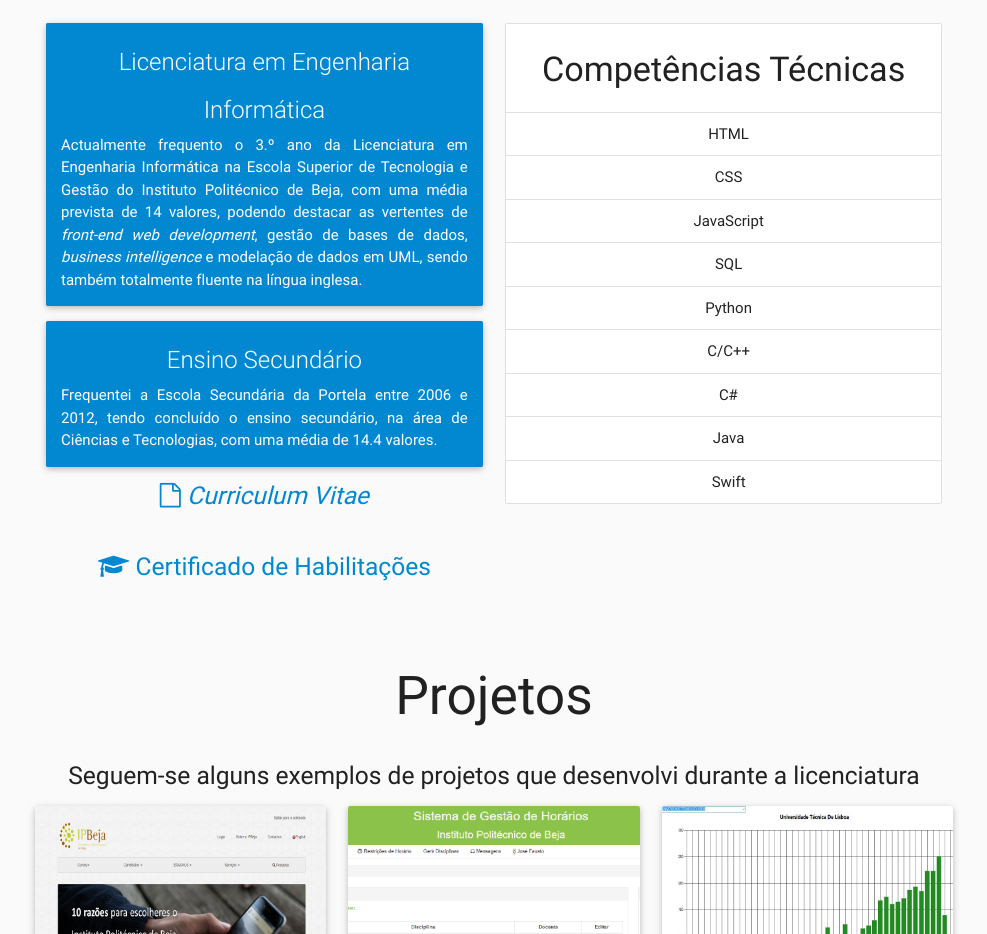
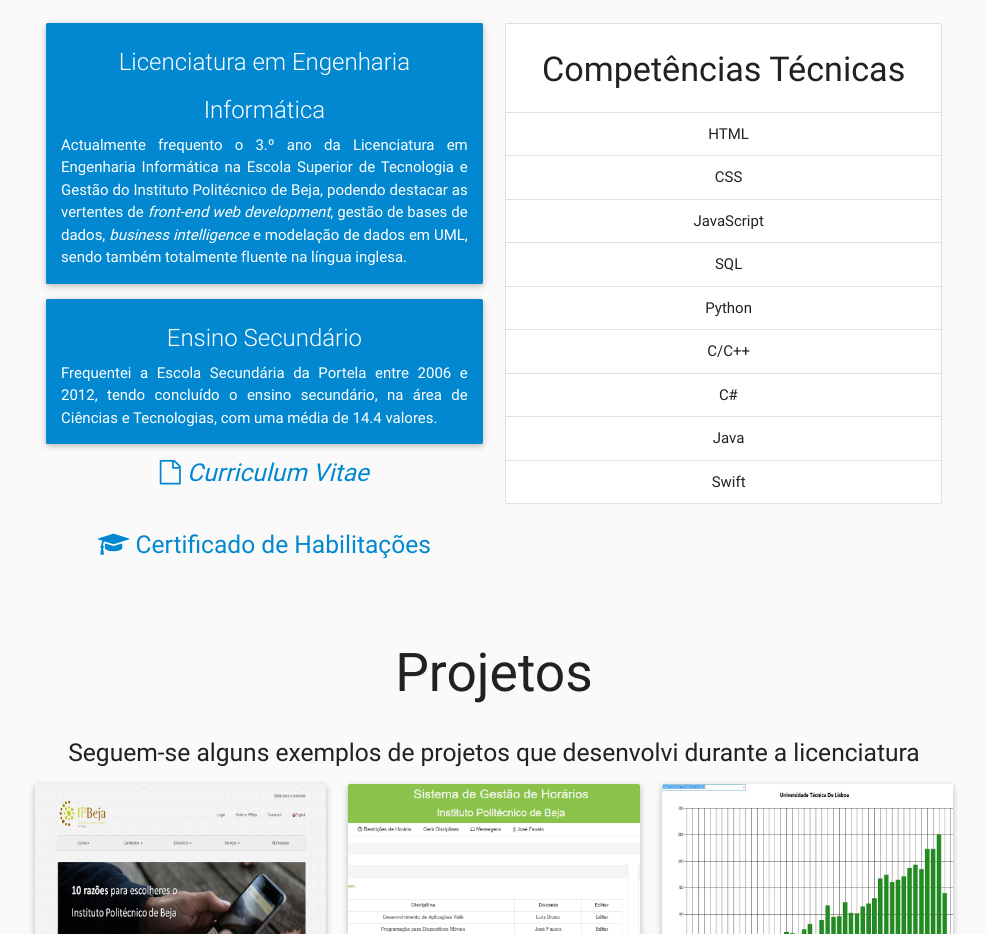
Before and after one commit to welothebigboss/mygithubpage, a plain HTML site: page index.html in a window 1280 px wide. Shown: the part 1860-2794 px from the top of the page, without its empty margins (146-1133 px from the left). Drawn offline with nearby package versions, Linux system fonts and the light colour scheme.

Commit message:
Add files via upload

```diff
--- a/index.html
+++ b/index.html
@@ -138,7 +138,7 @@
 					<div class="card blue-grey darken-1">
             				<div class="card-content white-text">
               					<span class="card-title">Licenciatura em Engenharia Informática</span>
-              					<p class="workDescription">Actualmente frequento o 3.º ano da Licenciatura em Engenharia Informática na Escola Superior de Tecnologia e Gestão do Instituto Politécnico de Beja, com uma média prevista de 14 valores, podendo destacar
+              					<p class="workDescription">Actualmente frequento o 3.º ano da Licenciatura em Engenharia Informática na Escola Superior de Tecnologia e Gestão do Instituto Politécnico de Beja, podendo destacar
               					as vertentes de <em>front-end web development</em>, gestão de bases de dados, <em>business intelligence</em> e modelação de dados em UML, sendo também totalmente fluente na língua inglesa.</p>
             				</div>
           				</div>
```
